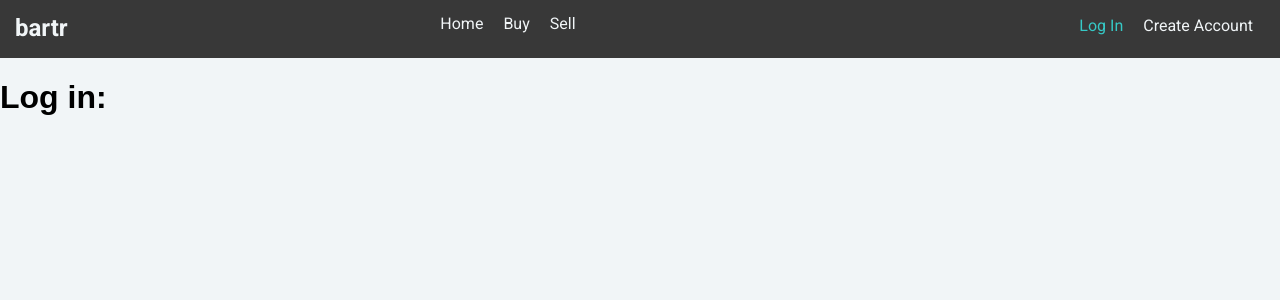
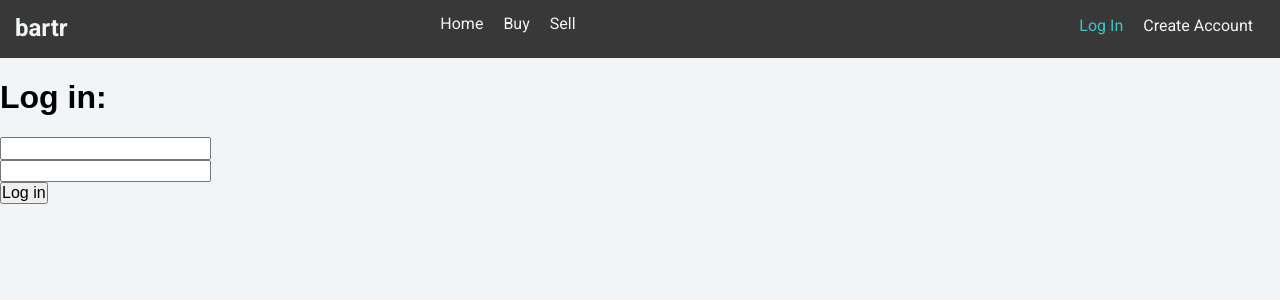
Before and after one commit to trevorkirpaul/Bartr, a React (Create React App) app: page /login in a window 1280 px wide. Shown: the top 300 px of the page. Built offline with nearby package versions, Linux system fonts and the light colour scheme; no server answers.

Commit message:
set up login for account, still needs work

```diff
--- a/package.json
+++ b/package.json
@@ -5,6 +5,7 @@
   "dependencies": {
     "axios": "^0.17.1",
     "body-parser": "^1.18.2",
+    "cookie-parser": "^1.4.3",
     "express": "^4.16.2",
     "foreman": "^2.0.0",
     "marked": "^0.3.6",
@@ -12,6 +13,8 @@
     "multer": "^1.3.0",
     "nodemon": "^1.12.1",
     "normalize.css": "^7.0.0",
+    "passport": "^0.4.0",
+    "passport-local": "^1.0.0",
     "react": "^16.1.1",
     "react-dom": "^16.1.1",
     "react-dropzone": "^4.2.3",
--- a/src/App.css
+++ b/src/App.css
@@ -120,7 +120,7 @@ header div .is-active, nav .is-active {
 .sellWrapper .sellTitle h1 {
   font-weight: 700;
   font-size: 3em;
-  margin: 15px 0;
+  /* margin: 15px 0; */
 }
 
 .sellWrapper .sellTitle h2 {
@@ -162,8 +162,8 @@ header div .is-active, nav .is-active {
   border: none;
   background: #383838;
   color: #F1F5F7;
-  height: 30px;
-  padding: 5px;
+
+  padding: 10px;
   cursor: pointer;
 }
 
--- a/src/actions/accounts.js
+++ b/src/actions/accounts.js
@@ -33,11 +33,11 @@ export const startCreateAccount = (accountData = {}) => {
       age = '',
       location = '',
       email = '',
-      userName = '',
+      username = '',
       password = ''
     } = accountData;
 
-    const account = { firstName, lastName, age, location, email, userName, password }
+    const account = { firstName, lastName, age, location, email, username, password }
 
     axios.post(urlAPI, account)
       .then(
--- /dev/null
+++ b/src/actions/login.js
@@ -0,0 +1,4 @@
+export const setUser = username => ({
+  type: 'LOG_IN',
+  username
+});
--- a/src/components/CreateAccount/CreateForm.js
+++ b/src/components/CreateAccount/CreateForm.js
@@ -9,7 +9,7 @@ export default class CreateForm extends React.Component {
       age: '',
       location: '',
       email: '',
-      userName: '',
+      username: '',
       password: '',
       error: ''
     }
@@ -44,10 +44,10 @@ export default class CreateForm extends React.Component {
       email
     }));
   }
-  onChangeUserName = (e) => {
-    const userName = e.target.value;
+  onChangeUsername = (e) => {
+    const username = e.target.value;
     this.setState(()=> ({
-      userName
+      username
     }));
   }
   onChangePassword = (e) => {
@@ -92,7 +92,7 @@ export default class CreateForm extends React.Component {
         age: this.state.age,
         location: this.state.location,
         email: this.state.email,
-        userName: this.state.userName,
+        username: this.state.username,
         password: this.state.password
       });
      this.setState(() => ({
@@ -169,8 +169,8 @@ export default class CreateForm extends React.Component {
             <input
               type="text"
               placeholder="enter a username"
-              value={this.state.userName}
-              onChange={this.onChangeUserName}
+              value={this.state.username}
+              onChange={this.onChangeUsername}
               id="inpUsername"
             />
           </div>
--- a/src/components/Header/Header.js
+++ b/src/components/Header/Header.js
@@ -1,8 +1,9 @@
 import React from 'react';
 import { NavLink } from 'react-router-dom';
+import { connect } from 'react-redux';
 
 
-export default () => (
+export const Header = (props) => (
   <header>
     <div className="headerLogo">
       <span>bartr</span>
@@ -13,8 +14,19 @@ export default () => (
       <NavLink to="/sell" activeClassName="is-active" exact={true}>Sell</NavLink>
     </nav>
     <div className="login">
+      {props.username && <span>{props.username}</span> }
       <NavLink to="/login" activeClassName="is-active" exact={true}>Log In</NavLink>
       <NavLink to="/createAccount" activeClassName="is-active" exact={true}>Create Account</NavLink>
+
     </div>
+
   </header>
 );
+
+const mapStateToProps = state => {
+  return {
+    username: state.login
+  }
+}
+
+export default connect(mapStateToProps)(Header)
--- a/src/components/Login/Login.js
+++ b/src/components/Login/Login.js
@@ -1,7 +1,64 @@
 import React from 'react';
+import { connect } from 'react-redux';
+import LoginForm from './LoginForm';
+import axios from 'axios';
+import {setUser} from '../../actions/login';
 
-export default () => (
-  <div>
-    <h1>Log in:</h1>
-  </div>
-);
+export class Login extends React.Component {
+  constructor(props) {
+    super(props);
+    this.state = {
+      error: ''
+    }
+  }
+  onSubmit = (loginData) => {
+    // console.log(loginData);
+    axios.post('http://localhost:3001/api/login', loginData)
+      .then(
+        (response) => {
+
+          // check response from server then either login or render error elements
+
+          if (response.data === loginData.username) {
+            this.props.setUser(loginData.username);
+            this.setState(() => ({
+              error: ''
+            }));
+            this.props.history.push('/');
+          } else if (response.data === 'no user found') {
+            this.setState(() => ({
+              error: `No users were found matching ${loginData.username}`
+            }));
+          } else if (response.data === 'incorrect password') {
+            this.setState(() => ({
+              error: 'Incorrect password'
+            }));
+          }
+
+
+        }
+      )
+      .catch(err => console.err);
+  }
+  render() {
+    return (
+      <div>
+        <h1>Log in:</h1>
+        <div>
+          {
+            this.state.error && <span>{this.state.error}</span>
+          }
+        </div>
+        <LoginForm onSubmit={this.onSubmit} />
+      </div>
+    );
+  }
+}
+
+const mapDispatchToProps = (dispatch) => {
+  return {
+    setUser: (username) => dispatch(setUser(username))
+  };
+}
+
+export default connect(undefined, mapDispatchToProps)(Login);
--- /dev/null
+++ b/src/components/Login/LoginForm.js
@@ -0,0 +1,43 @@
+import React from 'react';
+
+export default class LoginForm extends React.Component {
+  onSubmit = (e) => {
+    e.preventDefault();
+    const inpUser = document.getElementById('inpUser');
+    const inpPass = document.getElementById('inpPass');
+
+    (inpUser.value && inpPass.value !== '') && (
+      this.props.onSubmit({
+        username: inpUser.value,
+        password: inpPass.value
+      })
+    );
+
+
+  }
+  render() {
+    return (
+      <div>
+        <form onSubmit={this.onSubmit}>
+          <div>
+            <input
+              type="text"
+              name="username"
+              id="inpUser"
+            />
+          </div>
+          <div>
+            <input
+              type="password"
+              name="password"
+              id="inpPass"
+            />
+          </div>
+          <div>
+            <button>Log in</button>
+          </div>
+        </form>
+      </div>
+    );
+  }
+}
--- a/src/model/accounts.js
+++ b/src/model/accounts.js
@@ -7,8 +7,8 @@ const AccountSchema = new Schema({
   age: Number,
   location: String,
   email: String,
-  userName: String,
-  passWord: String
+  username: String,
+  password: String
 },{ collection: 'accounts' });
 
 module.exports = mongoose.model('Account', AccountSchema);
--- /dev/null
+++ b/src/reducers/login.js
@@ -0,0 +1,12 @@
+const loginReducerDefaultState = [];
+
+export default ( state = loginReducerDefaultState, action ) => {
+  switch (action.type) {
+    case 'LOG_IN':
+    return [
+      action.username
+    ]
+    default:
+      return state;
+  }
+};
--- a/src/store/configureStore.js
+++ b/src/store/configureStore.js
@@ -1,6 +1,7 @@
 import { createStore, combineReducers, applyMiddleware, compose } from 'redux';
 import itemsReducer from '../reducers/items';
 import accountsReducer from '../reducers/accounts';
+import loginReducer from '../reducers/login';
 import thunk from 'redux-thunk';
 
 const composeEnhancers = window.__REDUX_DEVTOOLS_EXTENSION_COMPOSE__ || compose;
@@ -9,7 +10,8 @@ export default () => {
   const store = createStore(
     combineReducers({
       items: itemsReducer,
-      accounts: accountsReducer
+      accounts: accountsReducer,
+      login: loginReducer
     }),
     composeEnhancers(applyMiddleware(thunk))
   );
```
Also changed, not shown: src/server.js (+40 -9 lines), 1 other file (tests, documents, lock files or other folders).
